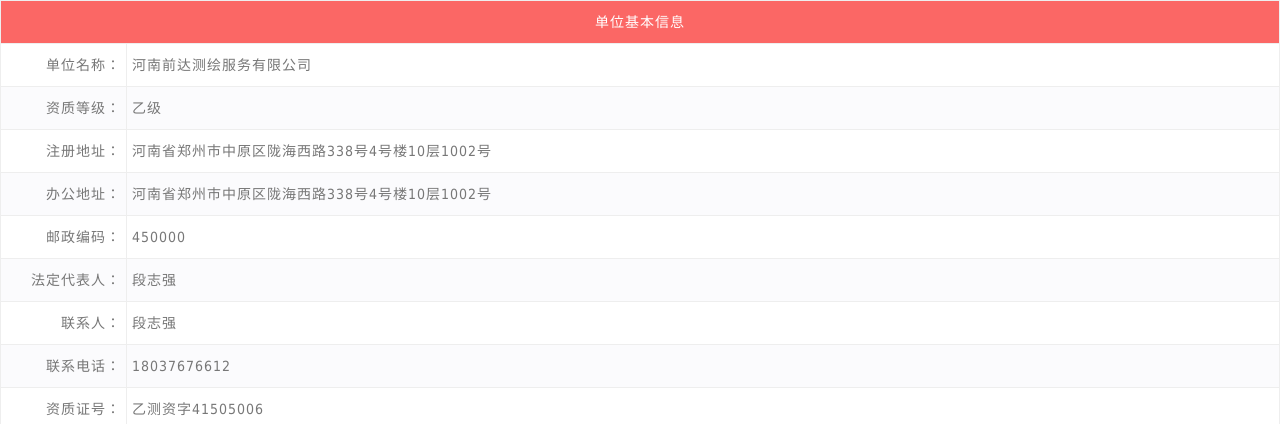
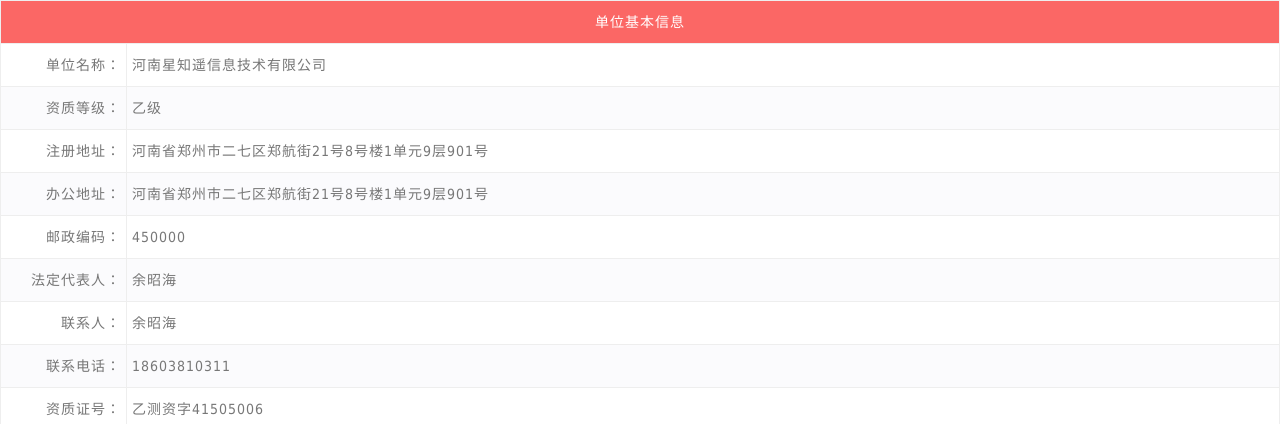
Before and after one commit to chenyangdada111/chenyanghtml1, a plain HTML site: page index.html in a window 1280 px wide. Shown: the top 424 px of the page. Drawn offline with Linux system fonts and the light colour scheme; a script that the page names is missing.

Commit message:
Update index.html

```diff
--- a/index.html
+++ b/index.html
@@ -52,7 +52,7 @@
 	<tr>
 		<td class="tdleft">单位名称：</td>
 		<td class="tdright">
-                        <span id="lblUnitName">河南前达测绘服务有限公司</span>
+                        <span id="lblUnitName">河南星知遥信息技术有限公司</span>
                     </td>
 	</tr>
 	<tr>
@@ -64,13 +64,13 @@
 	<tr>
 		<td class="tdleft">注册地址：</td>
 		<td class="tdright">
-                        <span id="lblRegAddress">河南省郑州市中原区陇海西路338号4号楼10层1002号</span>
+                        <span id="lblRegAddress">河南省郑州市二七区郑航街21号8号楼1单元9层901号</span>
                     </td>
 	</tr>
 	<tr>
 		<td class="tdleft">办公地址：</td>
 		<td class="tdright">
-                        <span id="lblOfficeAddress">河南省郑州市中原区陇海西路338号4号楼10层1002号</span>
+                        <span id="lblOfficeAddress">河南省郑州市二七区郑航街21号8号楼1单元9层901号</span>
                     </td>
 	</tr>
 	<tr>
@@ -82,19 +82,19 @@
 	<tr>
 		<td class="tdleft">法定代表人：</td>
 		<td class="tdright">
-                        <span id="lblLegalPerson">段志强</span>
+                        <span id="lblLegalPerson">余昭海</span>
                     </td>
 	</tr>
 	<tr>
 		<td class="tdleft">联系人：</td>
 		<td class="tdright">
-                        <span id="lblContact">段志强</span>
+                        <span id="lblContact">余昭海</span>
                     </td>
 	</tr>
 	<tr>
 		<td class="tdleft">联系电话：</td>
 		<td class="tdright">
-                        <span id="lblTelNumber">18037676612</span>
+                        <span id="lblTelNumber">18603810311</span>
                     </td>
 	</tr>
 	<tr>
```
